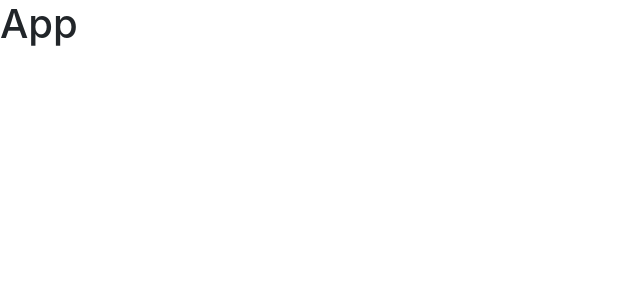
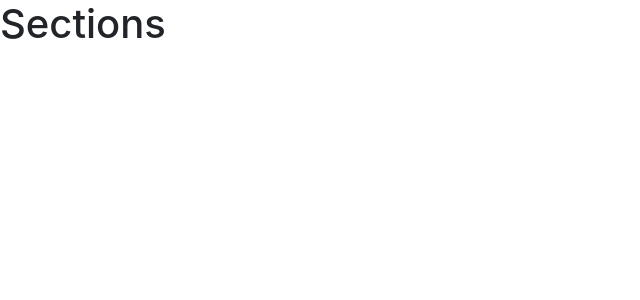
Before and after one commit to Imraan-Hendricks/react-one-page-navigation, a React (Create React App) app: page / in a window 1280 px wide. Shown: the top 300 px of the page, without its empty margins (0-640 px from the left). Built offline with nearby package versions, Linux system fonts and the light colour scheme.

Commit message:
setup react router

```diff
--- a/src/App.js
+++ b/src/App.js
@@ -1,11 +1,15 @@
 import React from 'react';
 import './App.scss';
+import { BrowserRouter, Route, Switch } from 'react-router-dom';
+import Main from './sections';
 
 const App = () => {
   return (
-    <div>
-      <h1>App</h1>
-    </div>
+    <BrowserRouter>
+      <Switch>
+        <Route component={Main} exact path='/' strict />
+      </Switch>
+    </BrowserRouter>
   );
 };
 
--- /dev/null
+++ b/src/sections/index.js
@@ -0,0 +1,11 @@
+import React from 'react';
+
+const Sections = () => {
+  return (
+    <div>
+      <h1>Sections</h1>
+    </div>
+  );
+};
+
+export default Sections;
```
